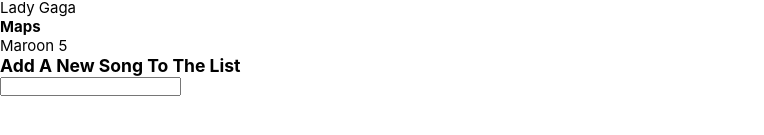
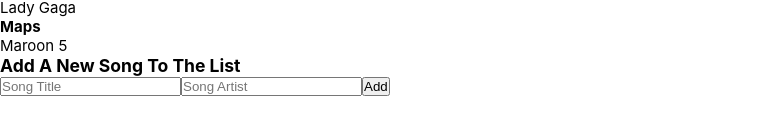
Before and after one commit to AnnikaChauhan/reading-list, a React (Create React App) app: page / in a window 1280 px wide. Shown: the part 199-334 px from the top of the page, without its empty margins (0-764 px from the left). Built offline with nearby package versions, Linux system fonts and the light colour scheme; no server answers; the database is empty.

Commit message:
completed new feature to add songs

```diff
--- a/src/components/SongList/SongList.jsx
+++ b/src/components/SongList/SongList.jsx
@@ -3,11 +3,20 @@
 import SongListContext from '../../contexts/SongListContext';
 
 const SongList = () => {
-    const { songs } = useContext(SongListContext);
+    const { songs, addSong } = useContext(SongListContext);
 
-    const [song, setSong] = useState({ title: '', author: ''});
+    const [songToAdd, setSongToAdd] = useState({ title: '', artist: ''});
 
-    console.log(song);
+    const handleInputChange = (e) => {
+        setSongToAdd({
+            ...songToAdd,
+            [e.target.name]: e.target.value
+        });
+    };
+
+    const handleClick = () => {
+        addSong(songToAdd);
+    }
 
     return (
         <div>
@@ -24,7 +33,10 @@
             }
             <div>
                 <h3>Add A New Song To The List</h3>
-                <input type="text" name="" id=""/>
+                <input type="text" name="title" id="title" value={songToAdd.title} onChange={handleInputChange} placeholder='Song Title'/>
+                <input type="text" name="artist" id="artist" value={songToAdd.artist} onChange={handleInputChange} placeholder='Song Artist'/>
+                <button onClick={handleClick}>Add</button>
+
             </div>
         </div>
     );
--- a/src/contexts/SongListContext.js
+++ b/src/contexts/SongListContext.js
@@ -8,12 +8,12 @@
         { title: 'Maps', artist: 'Maroon 5' }
     ]);
 
-    // const addSong = (newSong) => {
-    //     setSongs([...songs, newSong]);
-    // };
+    const addSong = (newSong) => {
+        setSongs([...songs, newSong]);
+    };
 
     return (
-        <SongListContext.Provider value={{ songs }}>
+        <SongListContext.Provider value={{ songs, addSong }}>
             {props.children}
         </SongListContext.Provider>
     );
```
